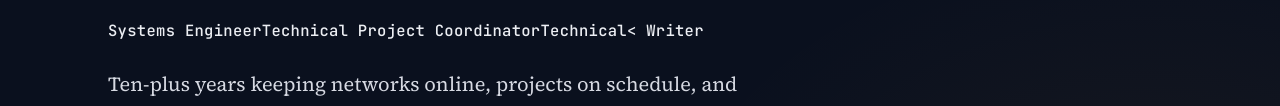
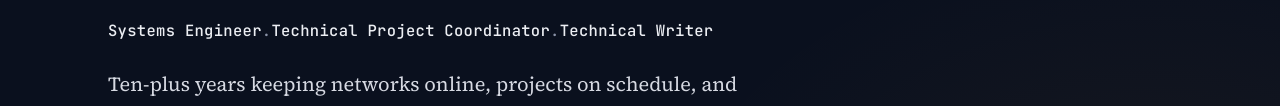
Before and after one commit to arupdatta88/arup, a website: page index.html in a window 1280 px wide. Shown: the part 315-421 px from the top of the page. Drawn offline with Linux system fonts and the light colour scheme.

Commit message:
update 3

```diff
--- a/index.html
+++ b/index.html
@@ -350,7 +350,7 @@
       <div class="eyebrow"><span class="rule"></span> IT INFRASTRUCTURE &amp; NETWORK OPERATIONS · CHATTOGRAM, BANGLADESH</div>
       <h1 class="name">Arup Datta</h1>
       <p class="nickname">Known as Abhi</p>
-      <p class="role-line"><b>Systems Engineer</b><b>Technical Project Coordinator</b><b>Technical< Writer</b></p>
+      <p class="role-line"><b>Systems Engineer</b>.<b>Technical Project Coordinator</b>.<b>Technical Writer</b></p>
       <p class="lede">Ten-plus years keeping networks online, projects on schedule, and the people on both sides of a technical conversation actually understanding each other. Currently coordinating IT/ITES delivery for clients across Bangladesh — open to full-time roles and freelance engagements.</p>
 
       <div class="cta-row">
```
